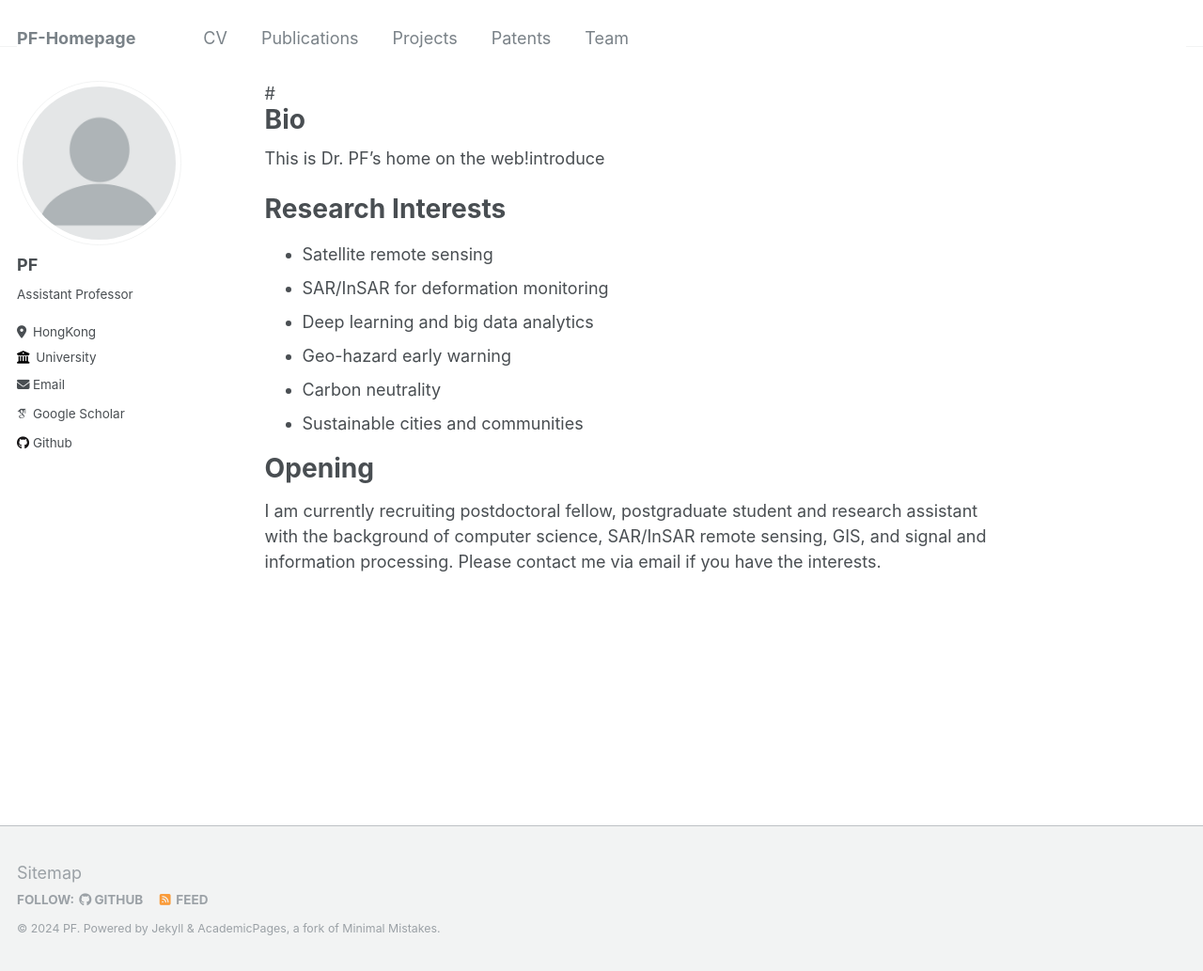
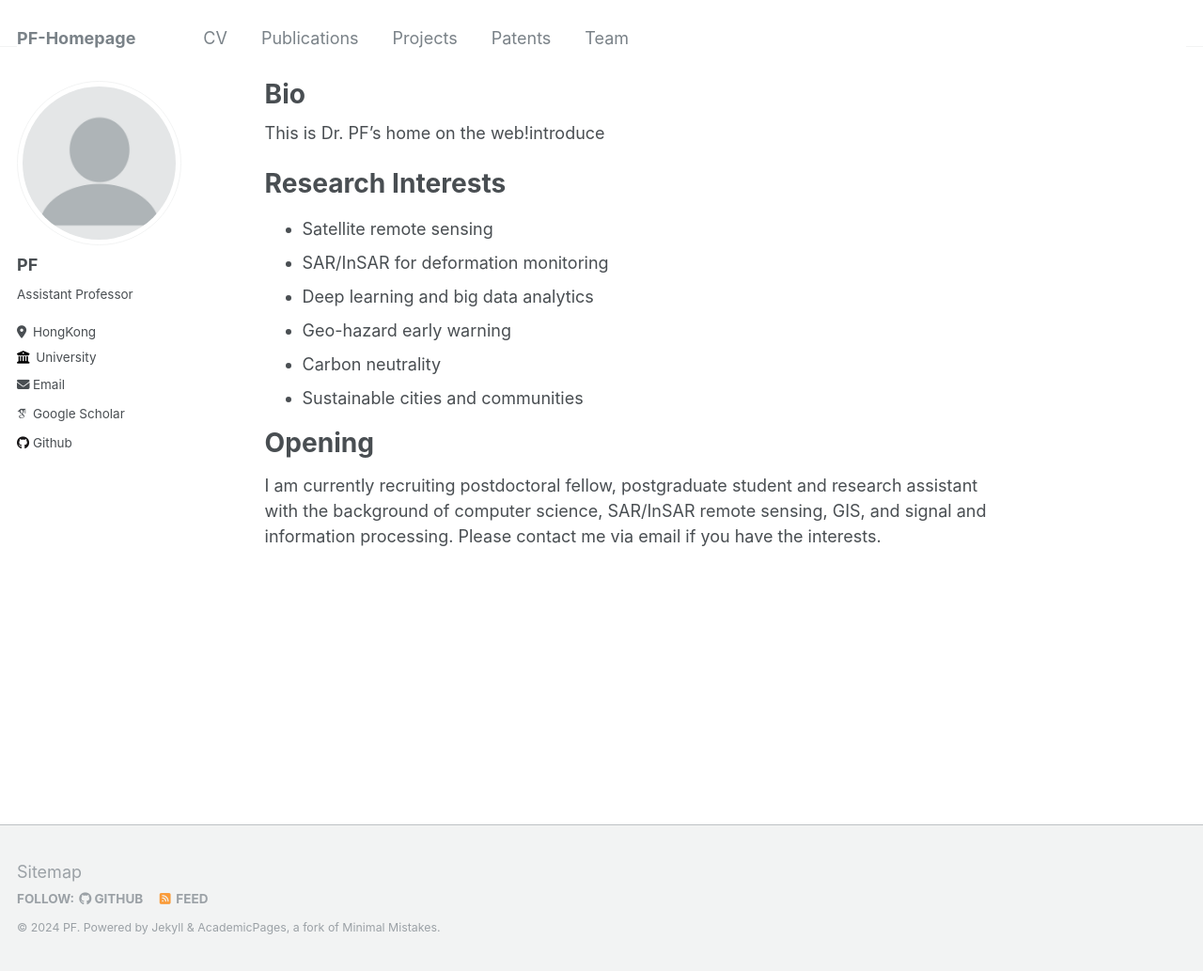
Before and after one commit to pfMA03/peifengMa, a Jekyll site: the page built from _pages/about.md, in a window 1280 px wide and 1033 px high. Shown: the whole window at 94% size. Built offline with Jekyll 4.4.1, drawn with Linux system fonts in a browser that asks for light colours; some web fonts are replaced.

```diff
--- a/_layouts/single.html
+++ b/_layouts/single.html
@@ -20,7 +20,7 @@ layout: default
   <article class="page" itemscope itemtype="http://schema.org/CreativeWork">
     {% if page.title %}<meta itemprop="headline" content="{{ page.title | markdownify | strip_html | strip_newlines | escape_once }}">{% endif %}
     {% if page.excerpt %}<meta itemprop="description" content="{{ page.excerpt | markdownify | strip_html | strip_newlines | escape_once }}">{% endif %}
-    #{% if page.date %}<meta itemprop="datePublished" content="{{ page.date | date: "%B %d, %Y" }}">{% endif %}
+    {% if page.date %}<meta itemprop="datePublished" content="{{ page.date | date: "%B %d, %Y" }}">{% endif %}
     {% if page.modified %}<meta itemprop="dateModified" content="{{ page.modified | date: "%B %d, %Y" }}">{% endif %}
 
     <div class="page__inner-wrap">
```
